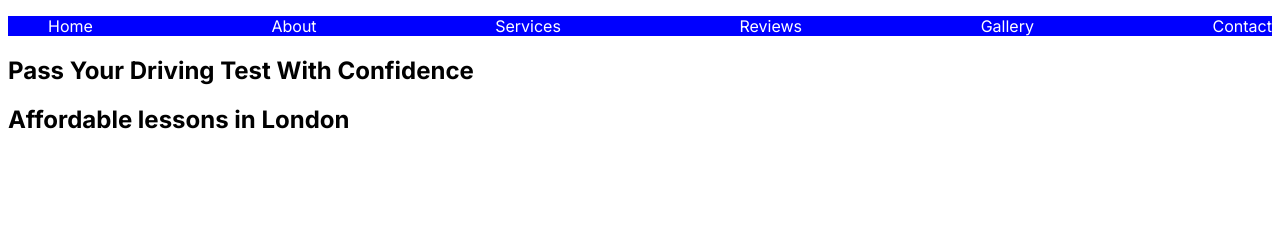
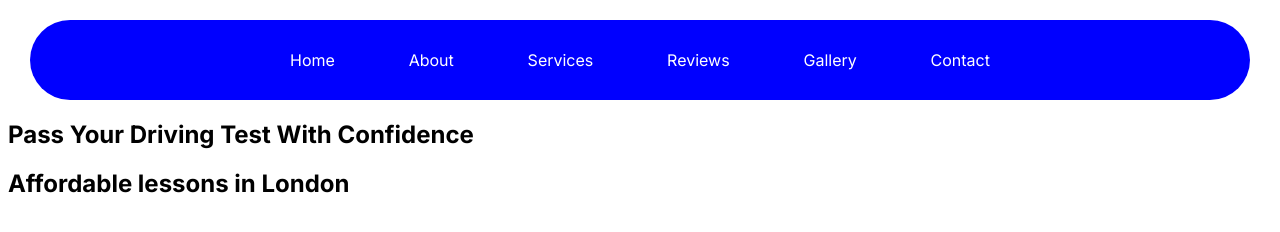
Before and after one commit to Yusuf-4hmed/imran_driving_instructor_website, a plain HTML site: page index.html in a window 1280 px wide. Drawn offline with Linux system fonts and the light colour scheme.

Commit message:
centered navbar
fixed the position:fixed navbar not centering by adding another navbar as its parent, then display:flex justify-content:center

```diff
--- a/style.css
+++ b/style.css
@@ -5,10 +5,25 @@
 .main-nav {
     color: white;
     background-color: blue;
+    margin: 20px auto;
+    padding: 10px;
+    height: 60px;
+    max-width: 1200px;
+    border-radius: 60px;
+    text-align: center;
+    display: flex;
+    justify-content: center;
+    align-items: center;
 
 }
 .main-nav ul {
     display: flex;
+    width: 700px;
     justify-content: space-between;
     list-style-type: none;
+    padding: 10px;
 }
+
+.main-nav li {
+
+}
```
